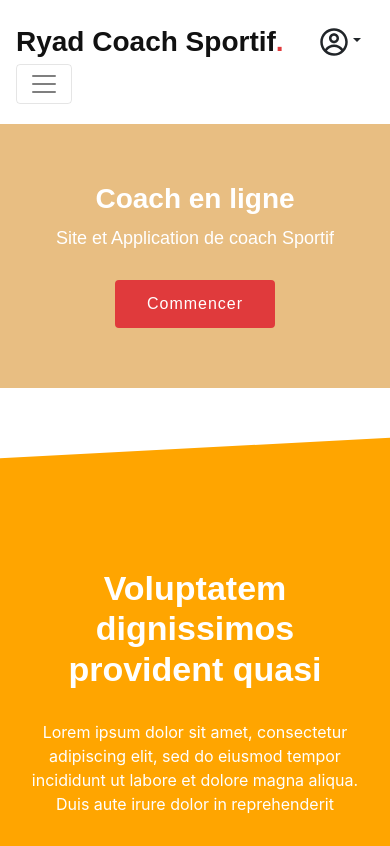
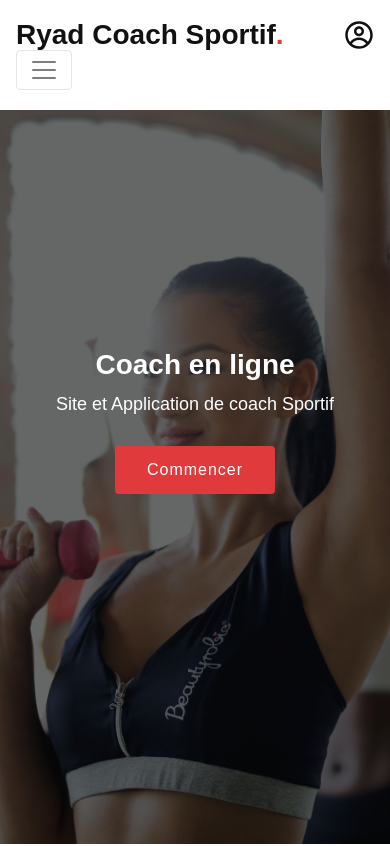
Before and after one commit to alphaseul/ryadcoach, a React (Create React App) app: page / in a window 390 px wide. Shown: the top 846 px of the page. Built offline with nearby package versions, Linux system fonts and the light colour scheme.

Commit message:
design end

```diff
--- a/src/Footer.css
+++ b/src/Footer.css
@@ -9,7 +9,7 @@
 
 #footer .footer-top {
   padding: 60px 0 30px 0;
-  background: #e8be82;
+  background: #ffa500;
 }
 
 #footer .footer-top .footer-contact {
@@ -79,7 +79,7 @@
 }
 
 #footer .footer-top .footer-links ul a {
-  color: #aaaaaa;
+  color: black;
   transition: 0.3s;
   display: inline-block;
   line-height: 1;
--- a/src/Footer.js
+++ b/src/Footer.js
@@ -54,9 +54,9 @@ function Footer() {
                 Tamen quem nulla quae legam multos aute sint culpa legam noster
                 magna
               </p>
-              <form action="" method="post">
+              <form>
                 <input type="email" name="email" />
-                <input type="submit" value="Subscribe" />
+                <input type="submit" value="Enregister" />
               </form>
             </div>
           </div>
--- a/src/Navbar.css
+++ b/src/Navbar.css
@@ -24,6 +24,7 @@
 
 #header .logo a {
   color: #111111;
+  text-decoration: none;
 }
 
 #header .logo a span {
@@ -83,8 +84,6 @@
 .nav-menu .drop-down ul {
   display: block;
   position: absolute;
-  left: 14px;
-  top: calc(100% + 30px);
   z-index: 99;
   opacity: 0;
   visibility: hidden;
@@ -98,11 +97,6 @@
   opacity: 1;
   top: 100%;
   visibility: visible;
-}
-
-.nav-menu .drop-down li {
-  min-width: 180px;
-  position: relative;
 }
 
 .nav-menu .drop-down ul a {
@@ -131,3 +125,10 @@
 .nav-menu .drop-down .drop-down > a {
   padding-right: 35px;
 }
+.profil {
+  margin-right: 4rem;
+}
+.nav-item {
+  display: flex;
+  margin-right: 1rem;
+}
--- a/src/Navbar.js
+++ b/src/Navbar.js
@@ -1,12 +1,12 @@
 import React from "react";
 import "./Navbar.css";
 import { CgProfile } from "react-icons/cg";
-import { Navbar, Dropdown } from "react-bootstrap";
+import { Navbar, Nav } from "react-bootstrap";
 
 function NavBar() {
   return (
-    <div id="header" className="container">
-      <Navbar expand="lg">
+    <header id="header" className="fixed-top">
+      <Navbar expand="lg" className="container">
         <h1 className="logo me-auto">
           <a href="index.html">
             Ryad Coach Sportif<span>.</span>
@@ -14,10 +14,11 @@ function NavBar() {
         </h1>
 
         <Navbar.Collapse id="basic-navbar-nav">
+          <Nav className="mr-auto">
             <a href="/#" className="logo me-auto">
-            <img src=" " alt="" />
+              <img src="assets/img/logo.png" alt="" />
             </a>
-          <nav className="nav-menu">
+            <nav className="nav-menu d-lg-block ">
               <ul>
                 <li>
                   <a href="#header">Acceuil</a>
@@ -34,27 +35,34 @@ function NavBar() {
                 <li>
                   <a href="blog.html">Blog</a>
                 </li>
+
                 <li>
                   <a href="#contact">Contact</a>
                 </li>
               </ul>
             </nav>
+          </Nav>
         </Navbar.Collapse>
-        <nav className="nav-menu ">
-          <Dropdown>
-            <Dropdown.Toggle variant=" " id="dropdown-basic">
+        <nav className="nav-menu d-lg-block ">
+          <ul>
+            <li className="drop-down">
+              <a href="/#">
                 <CgProfile size="30px" />
-            </Dropdown.Toggle>
-
-            <Dropdown.Menu>
-              <Dropdown.Item href="#/action-1">Inscription</Dropdown.Item>
-              <Dropdown.Item href="#/action-2">connexion</Dropdown.Item>
-            </Dropdown.Menu>
-          </Dropdown>
+              </a>
+              <ul>
+                <li>
+                  <a href="/#">Inscription</a>
+                </li>
+                <li>
+                  <a href="/#">Connexion</a>
+                </li>
+              </ul>
+            </li>
+          </ul>
         </nav>
         <Navbar.Toggle aria-controls="basic-navbar-nav" />
       </Navbar>
-    </div>
+    </header>
   );
 }
 
--- a/src/page/Home.js
+++ b/src/page/Home.js
@@ -852,7 +852,7 @@ function Home() {
                     </div>
                   </div>
                   <div className="text-center">
-                    <button type="submit">Send Message</button>
+                    <button type="submit">Envoyer</button>
                   </div>
                 </form>
               </div>
--- a/src/page/css/home.css
+++ b/src/page/css/home.css
@@ -68,17 +68,20 @@ h6 {
 }
 
 /*--------------------------------------------------------------
-  # Disable aos animation delay on mobile devices
-  --------------------------------------------------------------*/
-@media screen and (max-width: 768px) {
-  [data-aos-delay] {
-    transition-delay: 0 !important;
-  }
+# Hero Section
+--------------------------------------------------------------*/
+#hero {
+  width: 100%;
+  height: 100vh;
+  background: url(../img/img-1.jpg) no-repeat center center;
+  background-size: cover;
+  position: relative;
+  padding-top: 82px;
 }
 
 #hero:before {
   content: "";
-  background: #e8be82;
+  background: rgba(0, 0, 0, 0.6);
   position: absolute;
   bottom: 0;
   top: 0;
@@ -138,7 +141,6 @@ h6 {
     height: 120vh;
   }
 }
-
 /*--------------------------------------------------------------
   # Sections General
   --------------------------------------------------------------*/
```
Also changed, not shown: 1 other file (tests, documents, lock files or other folders). Lines whose indentation alone changed are shown as unchanged.
